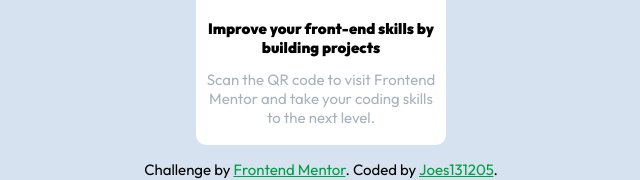
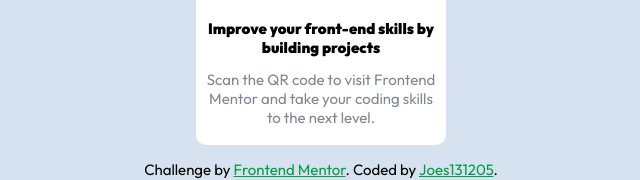
Before and after one commit to Joes131205/qr-code-component, a plain HTML site: page index.html in a window 1280 px wide. Shown: the part 432-612 px from the top of the page, without its empty margins (319-959 px from the left). Drawn offline with Linux system fonts and the light colour scheme.

Commit message:
Update index.html

```diff
--- a/index.html
+++ b/index.html
@@ -52,7 +52,7 @@
     }
 
     #message {
-      color: hsl(212, 14%, 70%);
+      color: hsl(211, 7%, 53%);
     }
     @media only screen and (max-width: 375px) {
       #container {
```
